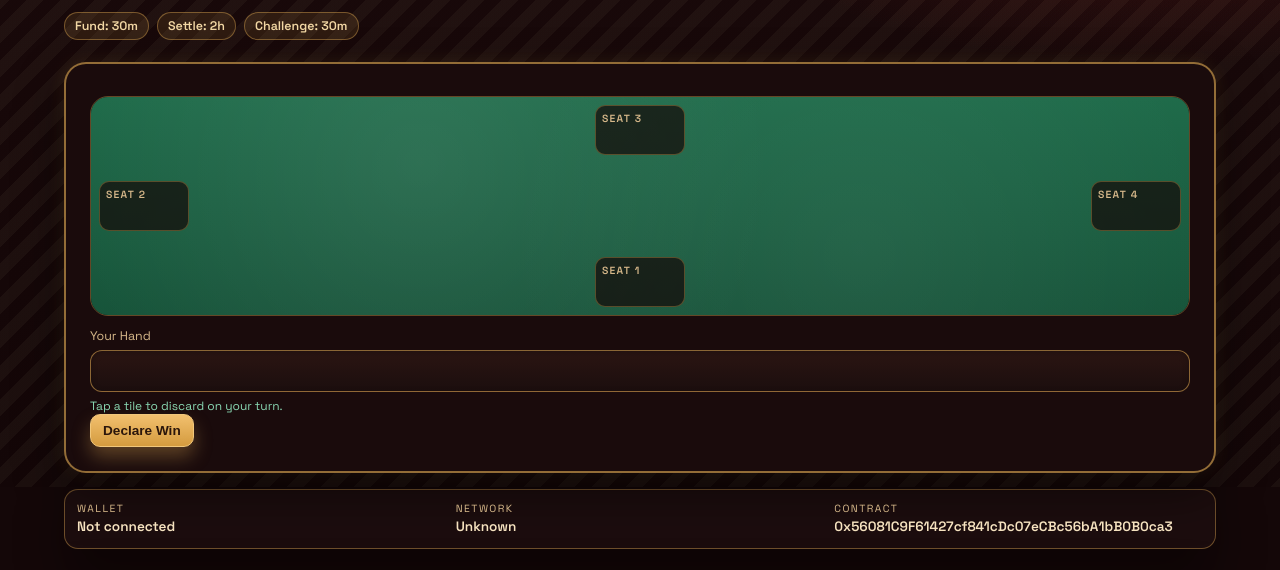
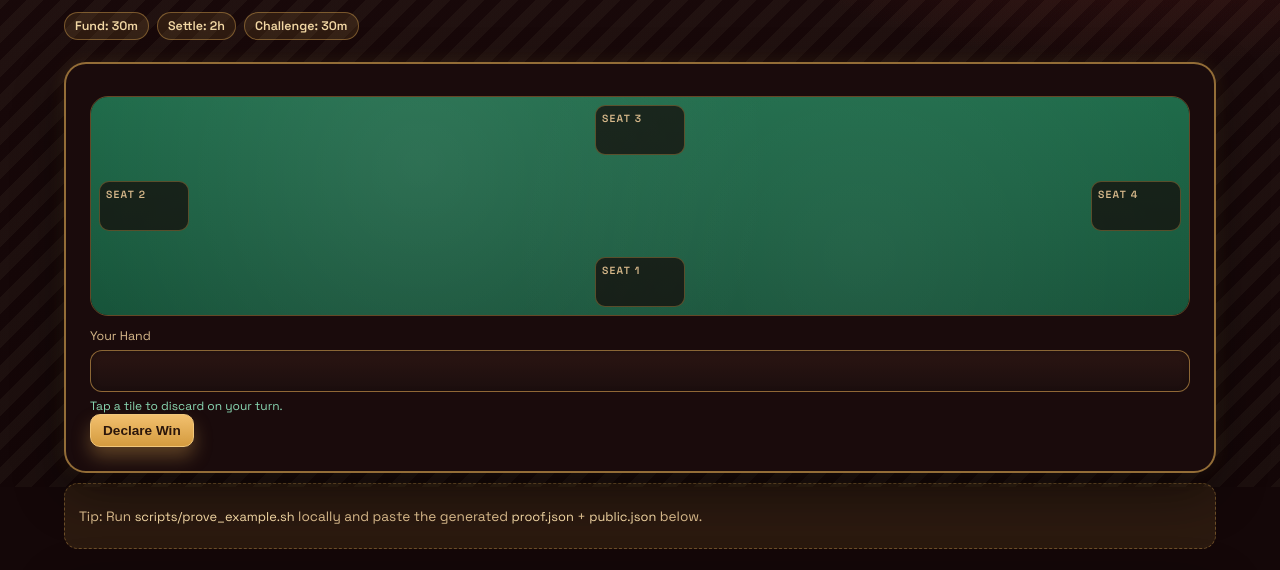
Before and after one commit to rcburn13/riichi-zk, a website: page frontend/index.html in a window 1280 px wide. Shown: the part 313-883 px from the top of the page. Drawn offline with nearby package versions, Linux system fonts and the light colour scheme.

Commit message:
ui: move status strip to footer

```diff
--- a/frontend/index.html
+++ b/frontend/index.html
@@ -99,19 +99,8 @@
         </div>
       </header>
 
-      <section class="status-strip">
-        <div>
-          <span>Wallet</span>
-          <strong id="wallet">Not connected</strong>
-        </div>
-        <div>
-          <span>Network</span>
-          <strong id="network">Unknown</strong>
-        </div>
-        <div>
-          <span>Contract</span>
-          <strong id="contract">0x56081C9F61427cf841cDc07eCBc56bA1bB0B0ca3</strong>
-        </div>
+      <section class="proof-tip">
+        <p>Tip: Run <code>scripts/prove_example.sh</code> locally and paste the generated <code>proof.json</code> + <code>public.json</code> below.</p>
       </section>
 
       <section class="panel compact">
@@ -356,7 +345,20 @@
         <div class="foot-links">
           <a href="https://x.com/MahjongDepolyer" target="_blank" rel="noopener">X / MahjongDeployer</a>
         </div>
-        <p>Tip: If you run the proof pipeline locally, use `scripts/prove_example.sh` and paste the generated `proof.json` + `public.json` here.</p>
+        <div class="status-strip compact">
+          <div>
+            <span>Wallet</span>
+            <strong id="wallet">Not connected</strong>
+          </div>
+          <div>
+            <span>Network</span>
+            <strong id="network">Unknown</strong>
+          </div>
+          <div>
+            <span>Contract</span>
+            <strong id="contract">0x56081C9F61427cf841cDc07eCBc56bA1bB0B0ca3</strong>
+          </div>
+        </div>
       </footer>
     </main>
 
--- a/frontend/styles.css
+++ b/frontend/styles.css
@@ -256,6 +256,13 @@ body {
   box-shadow: var(--shadow);
 }
 
+.status-strip.compact {
+  margin: 10px 0 0;
+  padding: 10px;
+  grid-template-columns: repeat(auto-fit, minmax(160px, 1fr));
+  font-size: 0.78rem;
+}
+
 .status-strip span {
   display: block;
   font-size: 0.65rem;
@@ -268,6 +275,26 @@ body {
   font-size: 0.85rem;
   word-break: break-all;
   color: #f6e3c0;
+}
+
+.status-strip.compact strong {
+  font-size: 0.78rem;
+}
+
+.proof-tip {
+  margin: 10px 0 22px;
+  background: rgba(212, 161, 79, 0.12);
+  border: 1px dashed rgba(212, 161, 79, 0.4);
+  border-radius: 14px;
+  padding: 10px 14px;
+  color: var(--muted);
+  font-size: 0.85rem;
+}
+
+.proof-tip code {
+  font-family: "Space Grotesk", system-ui, sans-serif;
+  font-size: 0.8rem;
+  color: #f2d7a4;
 }
 
 .panel-grid {
```
